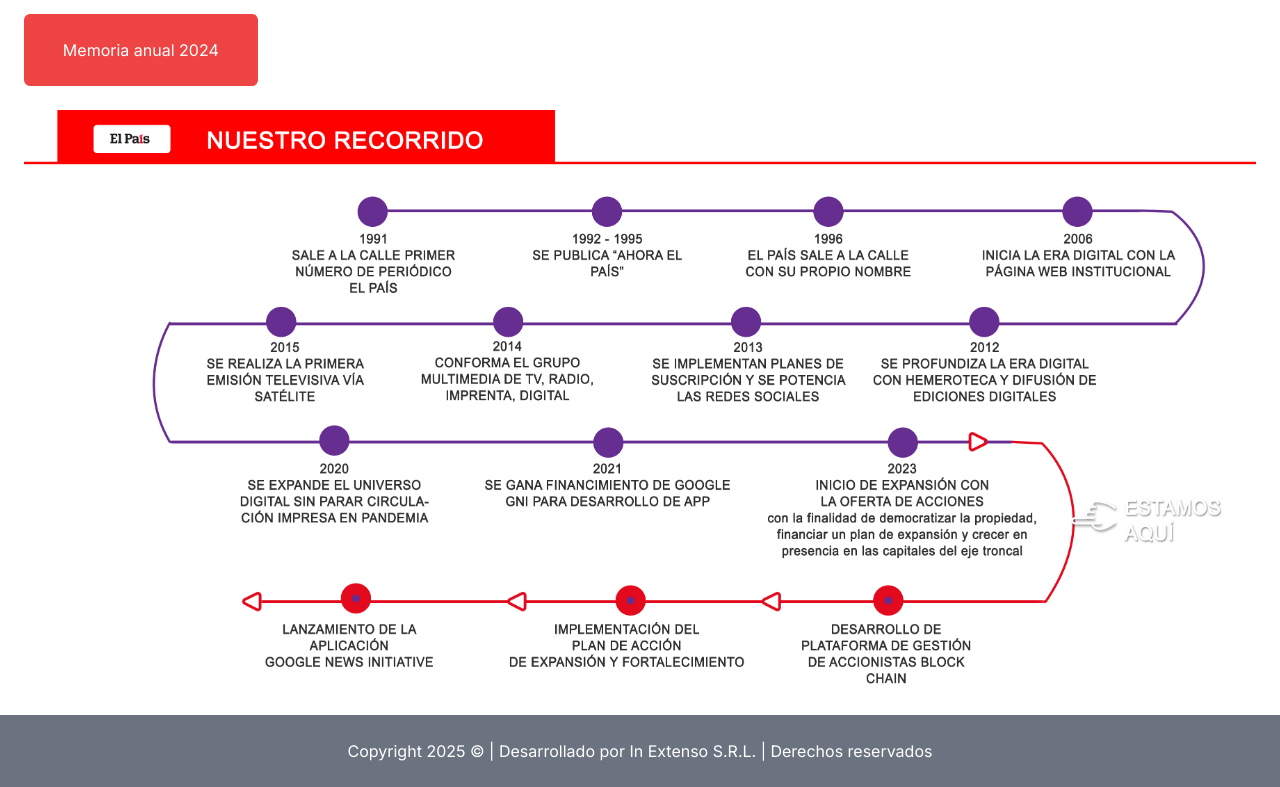
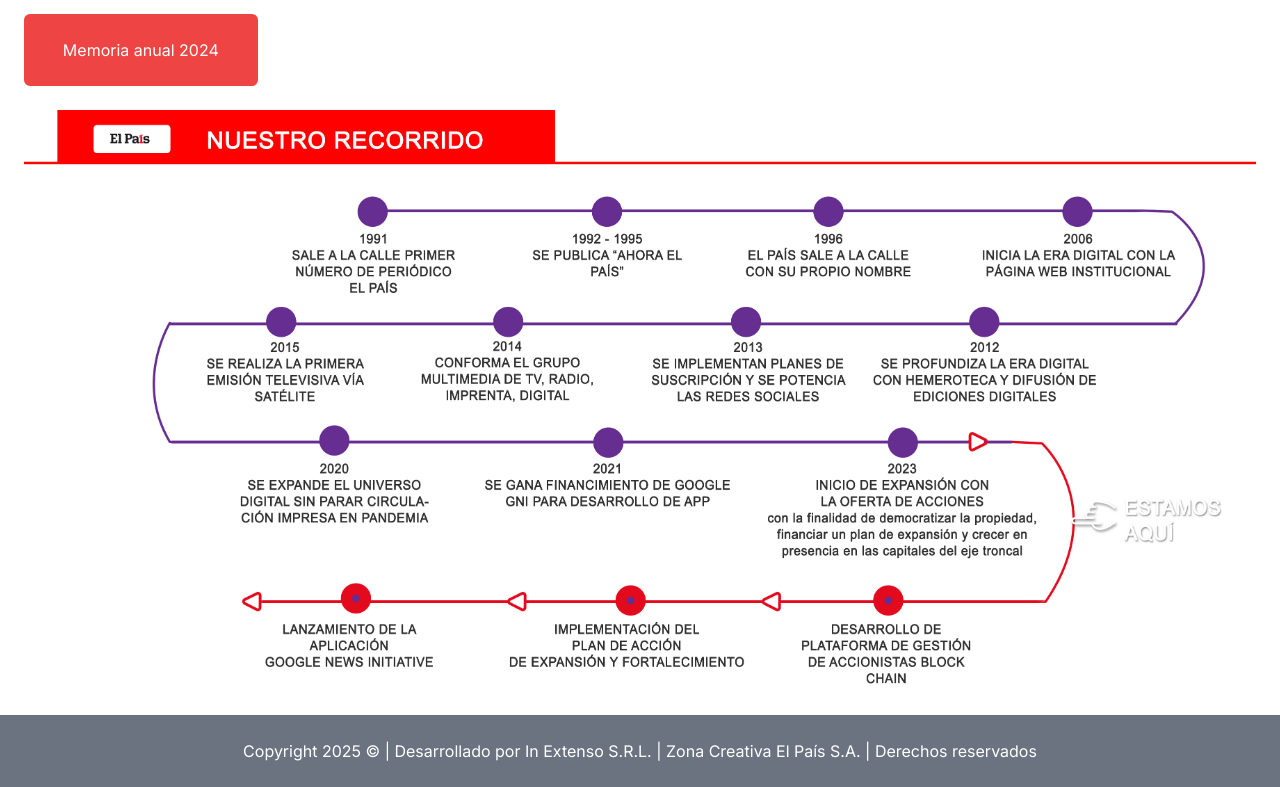
Before and after one commit to elpaisbo/el-pais, a Next.js app: page / in a window 1280 px wide. Shown: the part 3046-3833 px from the top of the page. Built offline with nearby package versions, Linux system fonts and the light colour scheme; no server answers.

Commit message:
Update Footer.tsx
Footer update

```diff
--- a/src/components/Footer.tsx
+++ b/src/components/Footer.tsx
@@ -1,7 +1,7 @@
 function Footer() {
     return (
         <footer className="bg-gray-500 text-white py-6 flex items-center justify-center px-5 sm:px-16 md:px-20 lg:px-30">
-            Copyright {new Date().getFullYear()} © | Desarrollado por In Extenso S.R.L. | Derechos
+            Copyright {new Date().getFullYear()} © | Desarrollado por In Extenso S.R.L. | Zona Creativa El País S.A. | Derechos
             reservados
         </footer>
     );
```
